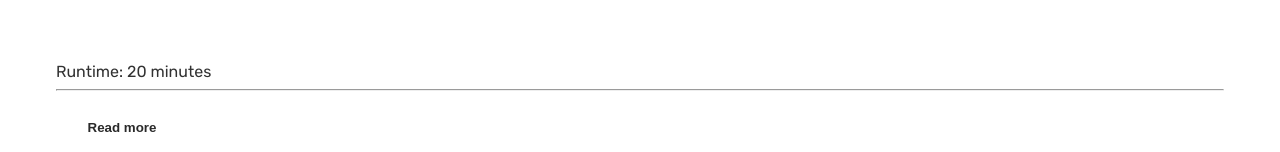
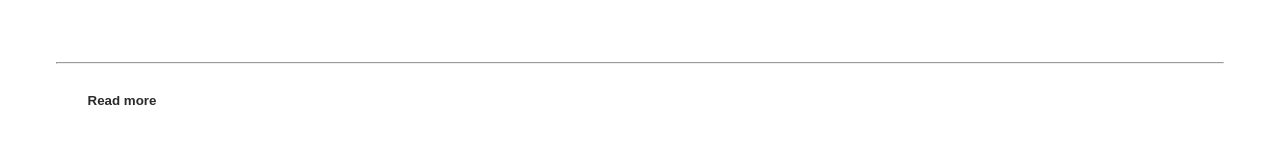
Before and after one commit to zidanegimiga/SomaSanaa, a Next.js app: page /masterclass/1 in a window 1280 px wide. Shown: the part 554-706 px from the top of the page. Built offline with nearby package versions, Linux system fonts and the light colour scheme.

Commit message:
fix: remove runtime from video body

```diff
--- a/src/features/Home/LessonPopUp/LessonPopUp.tsx
+++ b/src/features/Home/LessonPopUp/LessonPopUp.tsx
@@ -30,7 +30,7 @@ const LessonPopUp = ({ payload, id }) => {
           <div className={style.modalDescription}>
             <h2>{masterclass?.title}</h2>
             <h3>{masterclass?.instructor}</h3>
-            <h4>Runtime: 20 minutes</h4>
+            {/* <h4>Runtime: 20 minutes</h4> */}
             <hr/>
             <ReadMore>{masterclass?.description}</ReadMore>
           </div>
```
